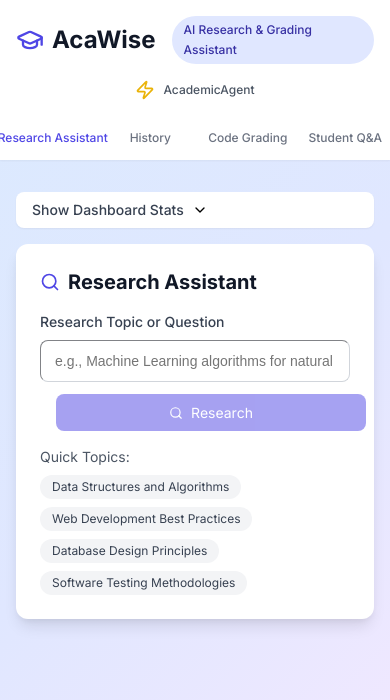
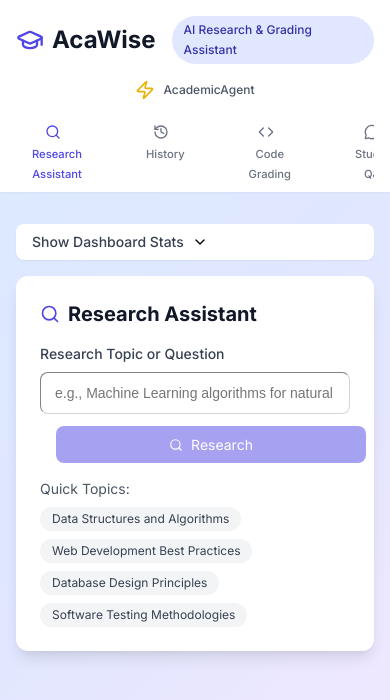
Before and after one commit to James-wasonga/Academic-Agent, a React (Vite) app in the folder Frontend/: page / in a window 390 px wide. Shown: the top 700 px of the page. Built offline with nearby package versions, Linux system fonts and the light colour scheme.

Commit message:
style navigation bar

```diff
--- a/Frontend/src/components/Navigation/Navigation.css
+++ b/Frontend/src/components/Navigation/Navigation.css
@@ -1,3 +1,9 @@
+
+
+
+
+/* Navigation.css - Fixed for mobile responsiveness */
+
 /* Desktop - show full labels with icons */
 .nav-label {
   display: inline;
@@ -7,56 +13,106 @@
   display: inline-block;
 }
 
-/* Mobile styles - Icons only, hide text labels */
-@media (max-width: 768px) {
+/* Tablet and below - adjust layout */
+@media (max-width: 1024px) {
   .nav-tabs {
-    justify-content: space-around;
-    gap: 0 !important;
-    padding: 0;
+    gap: 1rem !important;
   }
 
   .nav-tabs button {
-    flex: 1;
-    padding: 0.75rem 0.5rem !important;
-    white-space: nowrap;
-    min-width: 0;
-    justify-content: center;
-    gap: 0 !important;
+    font-size: 0.875rem;
+    padding: 0.75rem 1rem !important;
+  }
+}
+
+/* Mobile styles - Stack text below icons or wrap text */
+@media (max-width: 768px) {
+  .nav-tabs {
+    justify-content: flex-start;
+    gap: 0.5rem !important;
+    padding: 0;
+    overflow-x: auto;
+    -webkit-overflow-scrolling: touch;
+    scrollbar-width: none; /* Firefox */
   }
 
-  /* Hide text labels on mobile, show only icons */
+  .nav-tabs::-webkit-scrollbar {
+    display: none; /* Chrome, Safari */
+  }
+
+  .nav-tabs button {
+    flex-direction: column;
+    padding: 0.5rem 0.75rem !important;
+    min-width: auto;
+    gap: 0.25rem !important;
+    font-size: 0.75rem;
+    white-space: normal;
+    text-align: center;
+  }
+
+  /* Show text labels, but allow wrapping */
   .nav-label {
-    display: none;
+    display: block;
+    max-width: 70px;
+    word-wrap: break-word;
+    line-height: 1.2;
   }
 
   .nav-icon {
-    display: inline-block;
-    width: 1.5rem !important;
-    height: 1.5rem !important;
+    display: block;
+    width: 1.25rem !important;
+    height: 1.25rem !important;
+    margin: 0 auto;
+  }
+
+  /* Badge positioning for mobile */
+  .nav-tabs button {
+    position: relative;
+  }
+
+  .nav-tabs button .absolute {
+    top: 0.25rem;
+    right: 0.25rem;
   }
 }
 
+/* Small mobile - even more compact */
 @media (max-width: 480px) {
-  .nav-tabs {
-    padding: 0;
-    justify-content: space-around;
+  .nav-tabs button {
+    padding: 0.5rem 0.5rem !important;
+    font-size: 0.7rem;
   }
 
-  .nav-tabs button {
-    font-size: 0.75rem !important;
-    padding: 0.75rem 0.5rem !important;
+  .nav-label {
+    max-width: 60px;
+    font-size: 0.65rem;
   }
 
   .nav-icon {
-    width: 1.25rem !important;
-    height: 1.25rem !important;
+    width: 1.1rem !important;
+    height: 1.1rem !important;
+  }
+
+  /* Make badge smaller on mobile */
+  .nav-tabs button .absolute {
+    height: 1rem;
+    width: 1rem;
+    font-size: 0.6rem;
+    top: 0.15rem;
+    right: 0.15rem;
   }
 }
 
-/* Very small phones */
+/* Very small phones - ultra compact */
 @media (max-width: 380px) {
   .nav-tabs button {
-    padding: 0.75rem 0.25rem !important;
+    padding: 0.4rem 0.4rem !important;
+    font-size: 0.65rem;
+  }
+
+  .nav-label {
+    max-width: 50px;
+    font-size: 0.6rem;
   }
 
   .nav-icon {
```
